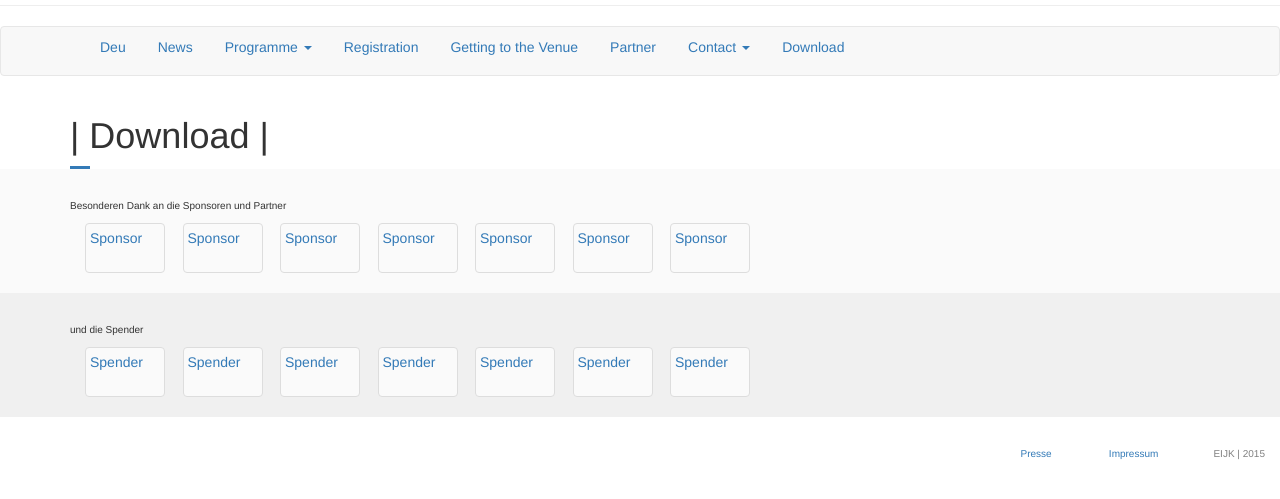
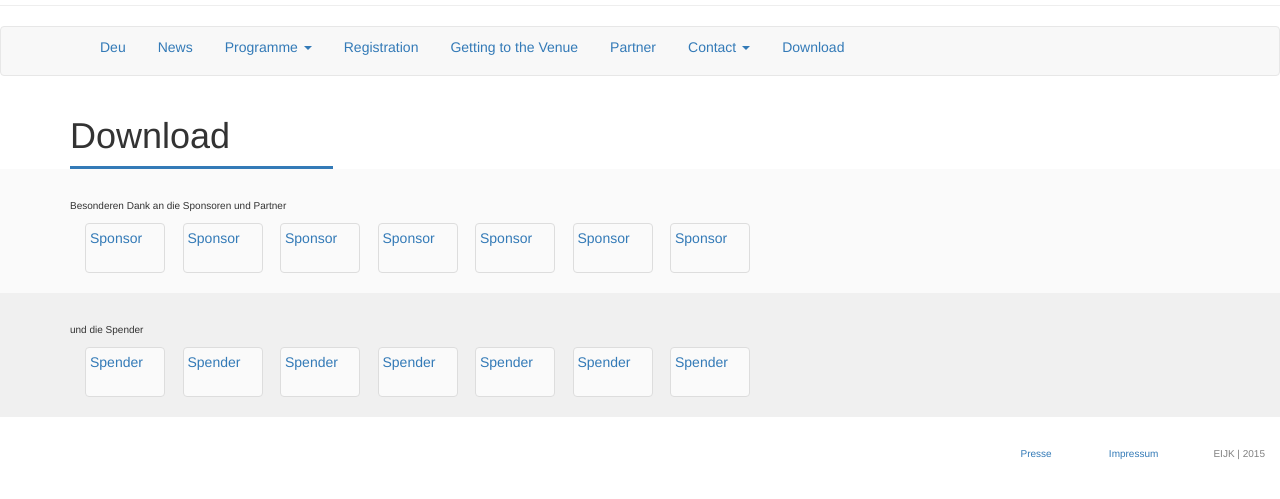
Before and after one commit to susedev/test, a Jekyll site: the page built from download.html, in a window 1280 px wide, cut to the strip 131-630 px from the top of the page. Built offline with Jekyll 4.4.1, drawn with Linux system fonts in a browser that asks for light colours; nearby versions of some CDN libraries.

Commit message:
Update page.html

```diff
--- a/_layouts/page.html
+++ b/_layouts/page.html
@@ -12,8 +12,8 @@ layout: base
  <div class="row">
   <div class="row-same-height row-same-height row-full-height">
     <div class="col-md-3 col-md-height col-full-height">
-          <h1>| {{ page.title }} |</h1>
-          <div class="box" style="background-color: #337AB7; width: 20px; height:3px; margin-top:3px;"></div>
+          <h1> {{ page.title }} </h1>
+          <div class="box" style="background-color: #337AB7; width: relative; height:3px; margin-top:3px;"></div>
     </div>
     <div class="col-md-6 col-md-height col-full-height">
                {{ content }}
```
